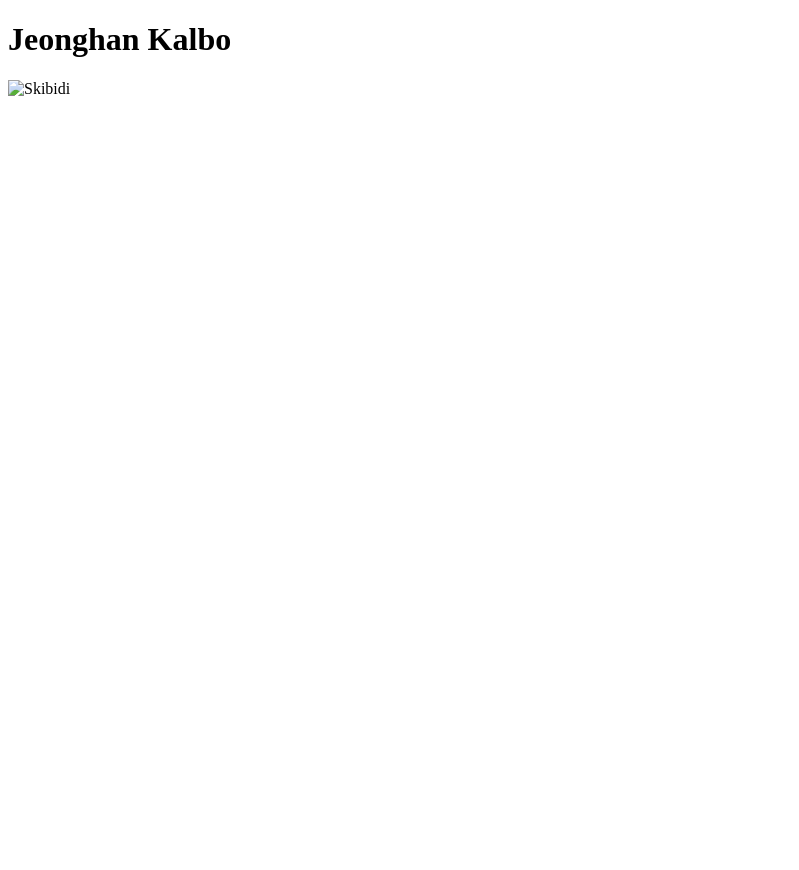
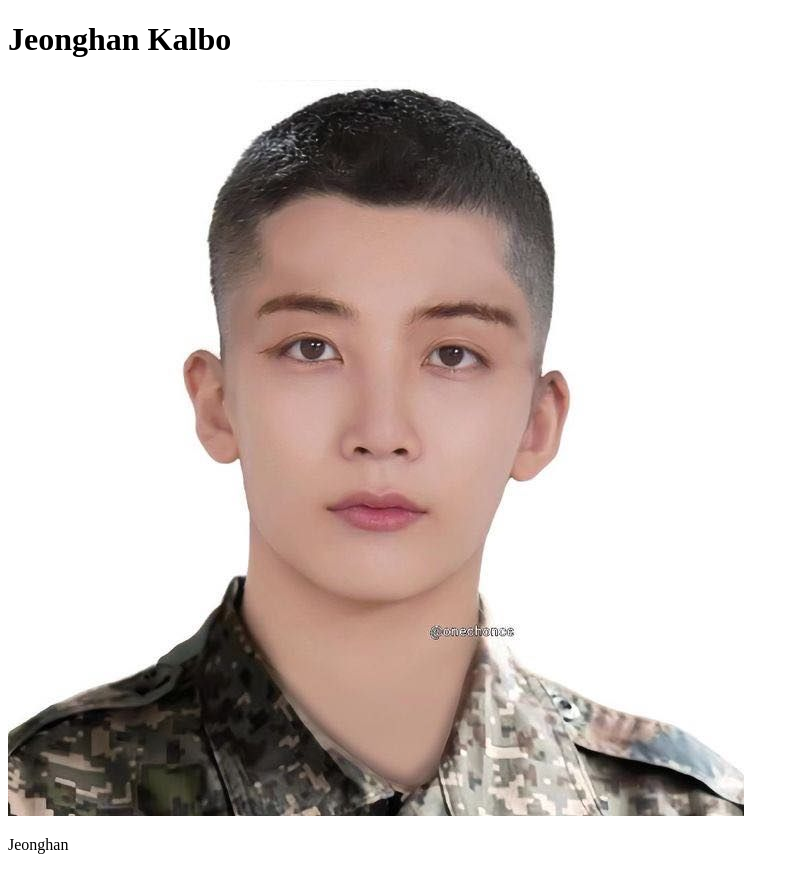
Before and after one commit to JillianneLirazan/hoon, a plain HTML site: page index.html in a window 1280 px wide. Shown: the whole page, without its empty margins (0-799 px from the left). Before the commit the page ends 800 px from the top, so only its background shows below. Drawn offline with Linux system fonts and the light colour scheme.

Commit message:
Update index.html

```diff
--- a/index.html
+++ b/index.html
@@ -4,8 +4,8 @@
           <title>Hoon</title>
 
           <meta charset="UTF-8">
-          <meta name="author" content="Jillianne Maerielle Lirazan">
-          <meta name="keywords" content="Sunghoon">
+          <meta name="author" content="Svt">
+          <meta name="keywords" content="Hannie">
           <meta name="date-submitted" content="27-08-2024">
      </head>
      <body>
@@ -14,6 +14,7 @@
               <p></p>
           </div>
 
-				  <img src=""alt=Skibidi Hannah>
+				  <img src="bald jeonghan.jpg"alt=Skibidi Jeonghan>
+	      <p>Jeonghan</p>
       </body>
 </html>
```
